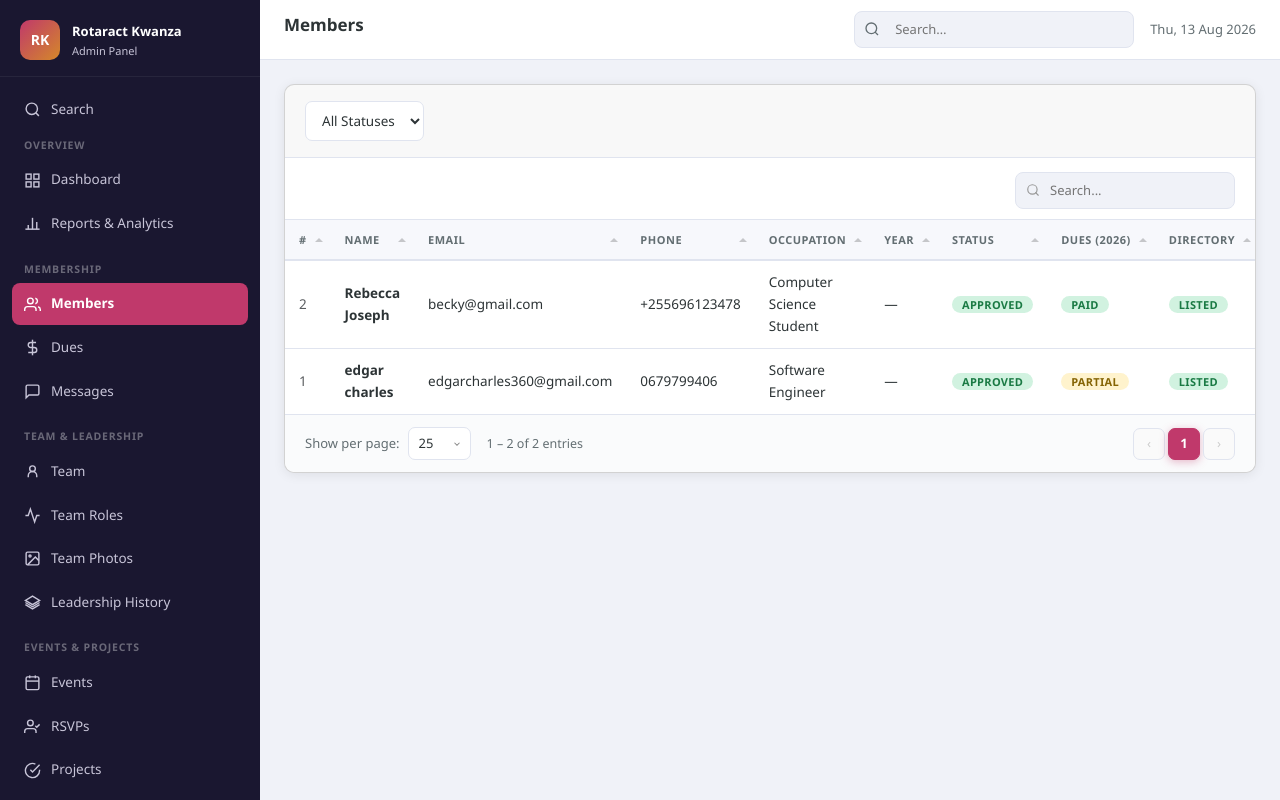
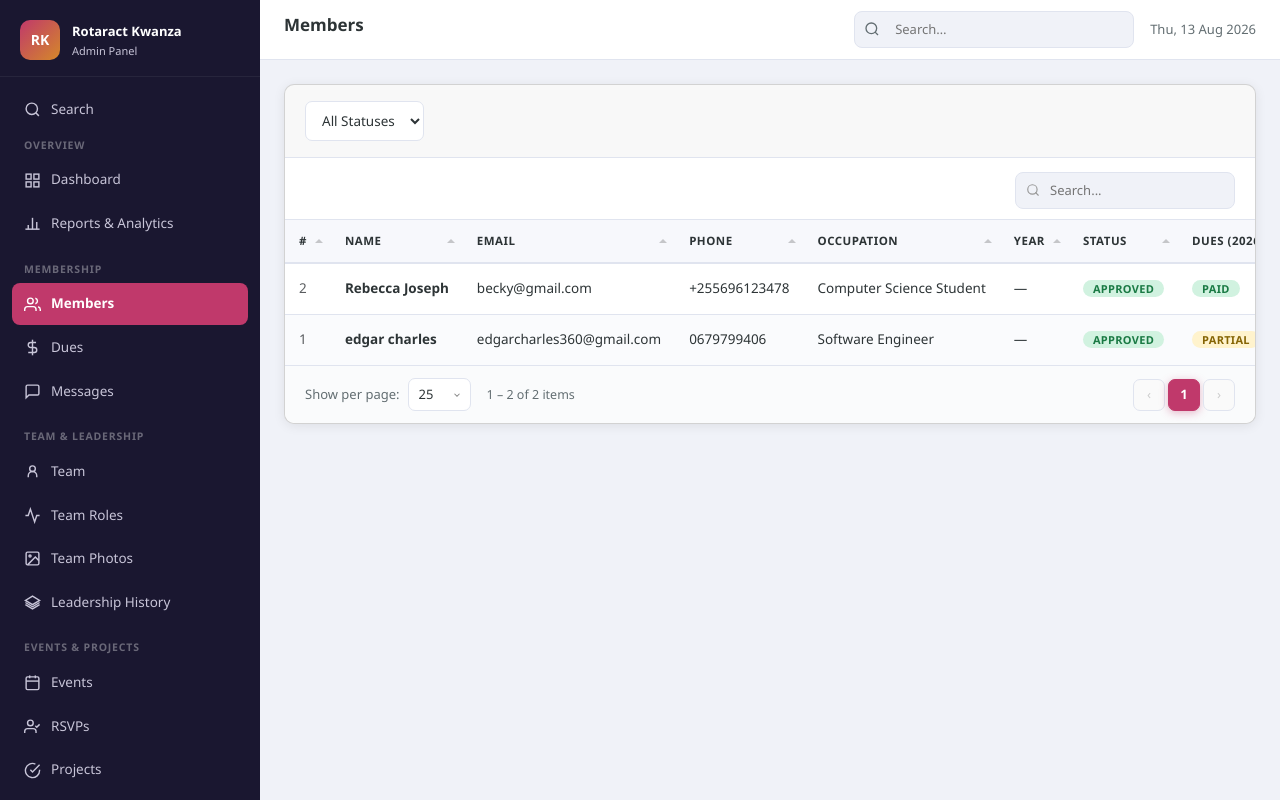
Before and after one commit to Edgar-Charz/Rotaract-Kwanza, a PHP site: page /admin/members.php in a window 1280 px wide. Run offline with PHP 8.4, Linux system fonts and the light colour scheme; a user stored in the database is signed in; data comes from the database, SQL or seed files in the repository; data that the repository does not hold is empty; some libraries are stand-ins or nearby versions.

Commit message:
style: Update table padding and text properties for improved readability; add nowrap and ellipsis for action buttons

```diff
--- a/admin/assets/admin.css
+++ b/admin/assets/admin.css
@@ -422,11 +422,11 @@ table {
 
 thead th {
   background: #f7f8fc;
-  padding: 11px 14px;
+  padding: 12px 14px;
   text-align: left;
   font-weight: 700;
-  color: var(--text-muted);
-  font-size: 11px;
+  color: var(--text);
+  font-size: 11.5px;
   text-transform: uppercase;
   letter-spacing: 0.5px;
   border-bottom: 2px solid var(--border);
@@ -437,12 +437,62 @@ tbody td {
   padding: 11px 14px;
   border-bottom: 1px solid var(--border);
   vertical-align: middle;
+  white-space: nowrap;
 }
 
+/* Only columns that genuinely hold long free text (descriptions, notes,
+   messages) should wrap; everything else stays single-line so a handful of
+   action buttons can never force a row to balloon in height. */
+tbody td.wrap { white-space: normal; }
+
+/* The "primary" column (member/event/project name — always marked .fw-bold)
+   has no built-in length limit like the notes/description columns do. Under
+   the new nowrap default an unusually long one would stretch the whole
+   table sideways instead of truncating; cap and ellipsize it like the rest. */
+tbody td.fw-bold {
+  max-width: 240px;
+  overflow: hidden;
+  text-overflow: ellipsis;
+}
+
+tbody tr:nth-child(even) { background: #fafbfd; }
 tbody tr:last-child td { border-bottom: none; }
 tbody tr:hover { background: #f9faff; }
 
-.table-actions { display: flex; gap: 6px; flex-wrap: wrap; }
+/* nowrap (not wrap) is the fix for the tall-row bug: previously, once a row
+   had more action buttons than the squeezed Actions column could fit
+   side-by-side, they stacked vertically and inflated every cell in that row
+   to match. Now the table scrolls horizontally (.table-wrap) instead. */
+.table-actions { display: flex; gap: 6px; flex-wrap: nowrap; }
+
+/* Neutral, uniform icon buttons for row actions — colored fills (btn-info,
+   btn-danger, etc.) read as noisy when there are 4-6 of them in a row; a
+   shared light/bordered look with a tinted icon on hover reads calmer while
+   still keeping destructive actions visually distinct. */
+.table-actions .btn-icon,
+.gallery-item-actions .btn-icon {
+  background: #fff;
+  border: 1.5px solid var(--border);
+  color: var(--text-muted);
+}
+.table-actions .btn-icon:hover,
+.gallery-item-actions .btn-icon:hover {
+  background: var(--content-bg);
+  border-color: var(--primary);
+  color: var(--primary);
+}
+.table-actions .btn-icon.btn-danger,
+.gallery-item-actions .btn-icon.btn-danger {
+  background: #fff;
+  border: 1.5px solid var(--border);
+  color: var(--danger);
+}
+.table-actions .btn-icon.btn-danger:hover,
+.gallery-item-actions .btn-icon.btn-danger:hover {
+  background: #fde8e8;
+  border-color: var(--danger);
+  color: var(--danger);
+}
 
 /* ── Badges ──────────────────────────────── */
 .badge {
--- a/admin/includes/functions.php
+++ b/admin/includes/functions.php
@@ -83,6 +83,17 @@ function get_flash(): ?array {
 
 function h(string $s): string {
     return htmlspecialchars($s, ENT_QUOTES, 'UTF-8');
+}
+
+// Rejects any URL that isn't a well-formed http(s) link, so a stored value can
+// never carry a javascript:/data:/vbscript: scheme through to a rendered <a href>.
+function clean_url(string $url): string {
+    $url = trim($url);
+    if ($url === '') return '';
+    $scheme = parse_url($url, PHP_URL_SCHEME);
+    if ($scheme === null || $scheme === false) return '';
+    if (!in_array(strtolower($scheme), ['http', 'https'], true)) return '';
+    return filter_var($url, FILTER_VALIDATE_URL) ? $url : '';
 }
 
 // ── File upload ───────────────────────────────────────────────────────────────
@@ -298,9 +309,15 @@ function active_nav(string $page): string {
     return basename($_SERVER['PHP_SELF']) === $page ? 'active' : '';
 }
 
+// Cached per request: without this, a page like settings.php (~50 keys) or
+// auth.php's timeout checks would issue one query per key on every load.
 function get_setting(string $key, string $default = ''): string {
     global $conn;
-    return (new SiteSettings($conn))->get($key, $default);
+    static $cache = null;
+    if ($cache === null) {
+        $cache = (new SiteSettings($conn))->getAll();
+    }
+    return array_key_exists($key, $cache) ? $cache[$key] : $default;
 }
 
 function log_activity(string $action, string $description): void {
@@ -316,6 +333,21 @@ function log_activity(string $action, string $description): void {
     } catch (Throwable $e) {}
 }
 
+// ── CSV export ────────────────────────────────────────────────────────────────
+
+/**
+ * Prefix values that a spreadsheet app would interpret as a formula
+ * (=, +, -, @) with a single quote so exported CSVs can't be used for
+ * formula-injection against whoever opens them in Excel/Sheets.
+ */
+function csv_safe($value): string {
+    $value = (string) $value;
+    if ($value !== '' && in_array($value[0], ['=', '+', '-', '@'], true)) {
+        return "'" . $value;
+    }
+    return $value;
+}
+
 function slugify(string $text): string {
     $text = strtolower(trim($text));
     $text = preg_replace('/[^a-z0-9\s-]/', '', $text);
--- a/admin/includes/header.php
+++ b/admin/includes/header.php
@@ -20,8 +20,8 @@ $.extend($.fn.dataTable.defaults, {
   dom: '<"dt-top-bar"f>rt<"dt-bottom-bar"<"dt-bottom-left"li><"dt-bottom-right"p>>',
   language: {
     lengthMenu: 'Show per page: _MENU_',
-    info: '_START_ &ndash; _END_ of _TOTAL_ entries',
-    infoEmpty: '0 entries',
+    info: '_START_ &ndash; _END_ of _TOTAL_ items',
+    infoEmpty: '0 items',
     infoFiltered: '(filtered from _MAX_)',
     search: '',
     searchPlaceholder: 'Search...',
```
